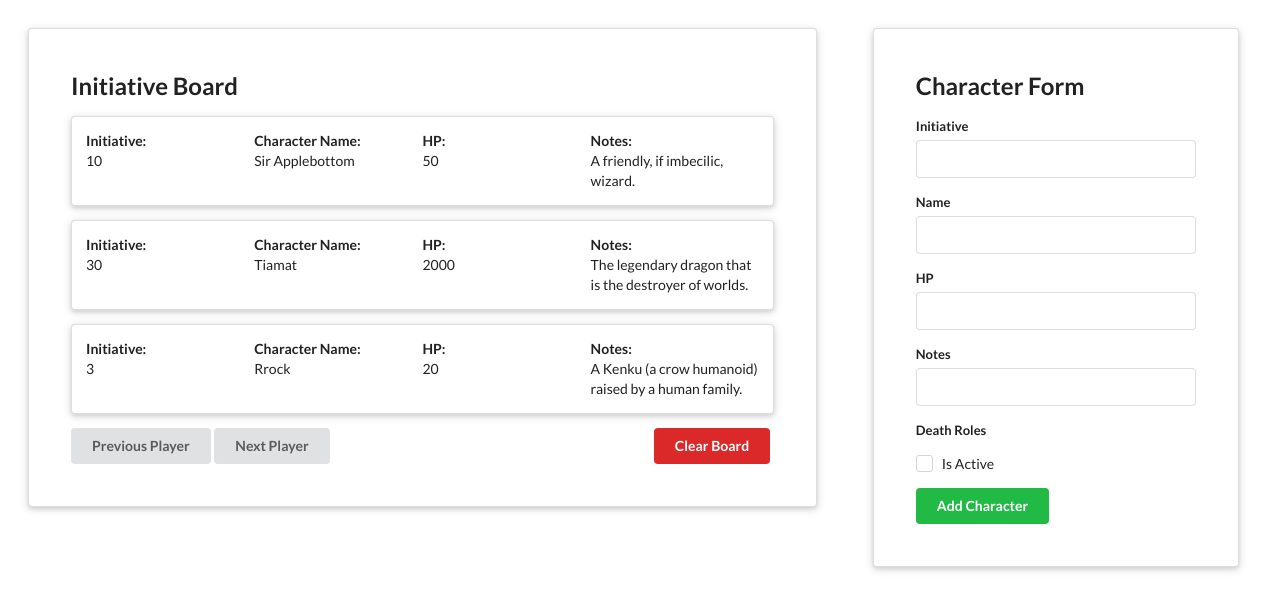
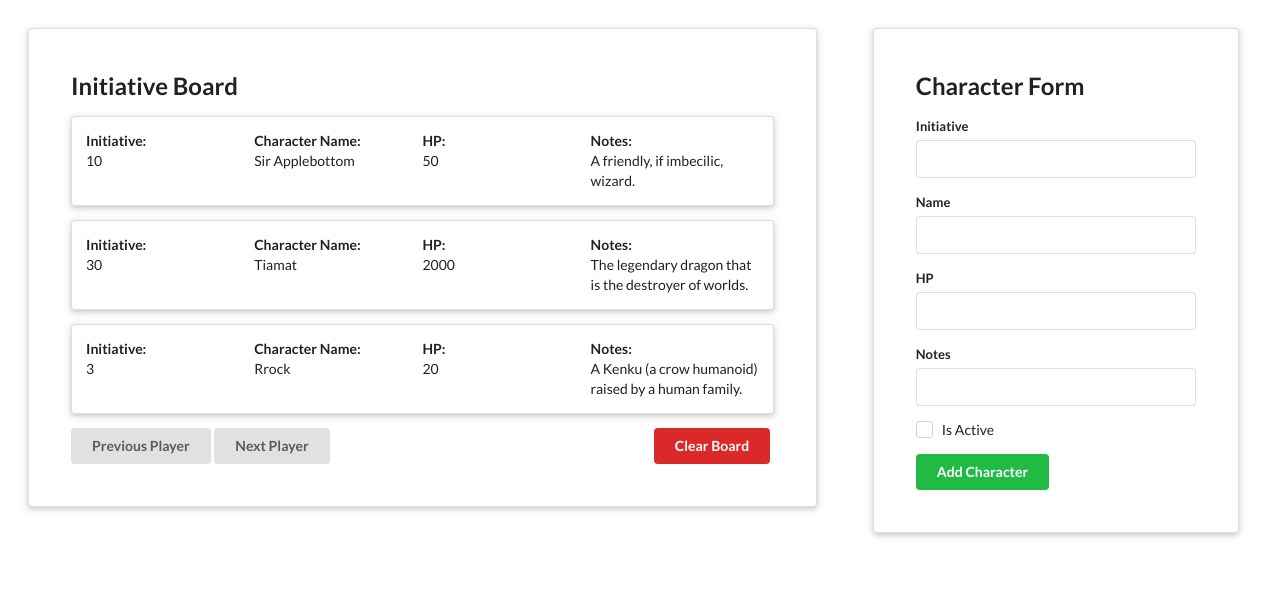
Before and after one commit to JackG102/dnd_initiative_tracker, a React (Create React App) app: page / in a window 1280 px wide. Shown: the top 610 px of the page. Built offline with nearby package versions, Linux system fonts and the light colour scheme.

Commit message:
Removed death rolls from form

```diff
--- a/src/components/CharacterForm.js
+++ b/src/components/CharacterForm.js
@@ -21,10 +21,6 @@ const CharacterForm = () => {
         <label>Notes</label>
         <input type="text" name="notes" />
       </div>
-      <div className="ui field">
-        <label>Death Roles</label>
-
-      </div>
       <div className="ui checkbox">
         <input type='checkbox' name="is_active" />
         <label>Is Active</label>
```
